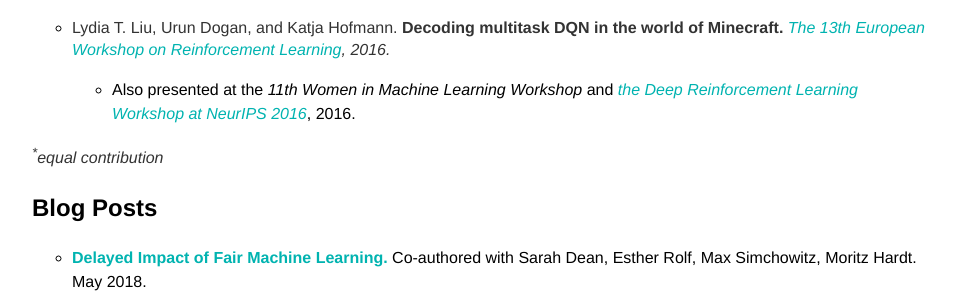
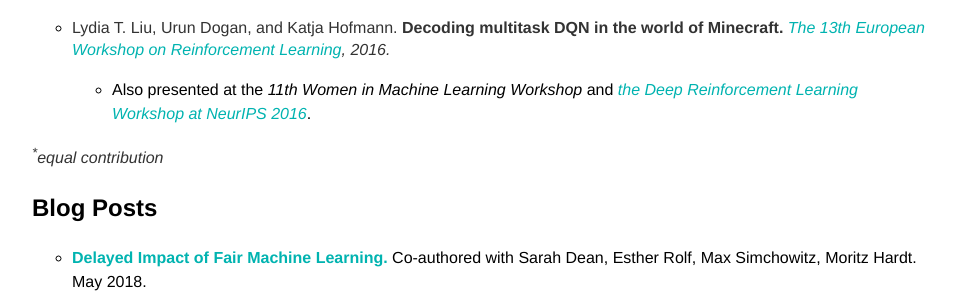
Before and after one commit to serenalwang/serenalwang.github.io, a Jekyll site: the page built from projects.md, in a window 1280 px wide. Shown: the part 526-823 px from the top of the page, without its empty margins (160-1119 px from the left). Built offline with Jekyll 4.4.1, drawn with Linux system fonts in a browser that asks for light colours.

Commit message:
Update projects.md

```diff
--- a/projects.md
+++ b/projects.md
@@ -18,7 +18,7 @@
 * Lydia T. Liu<sup>\*</sup>, Edgar Dobriban<sup>\*</sup>, and Amit Singer. ***e*****PCA: High Dimensional Exponential Family PCA.** *Annals of Applied Statistics 2018, Vol. 12, No. 4, 2121-2150.* [[doi]](https://dx.doi.org/10.1214/18-AOAS1146) [[arxiv]](https://arxiv.org/abs/1611.05550) [[software]](http://github.com/lydiatliu/epca/)
 
 * Lydia T. Liu, Urun Dogan, and Katja Hofmann. **Decoding multitask DQN in the world of Minecraft.** *[The 13th European Workshop on Reinforcement Learning](https://ewrl.files.wordpress.com/2016/11/ewrl13-2016-submission-29.pdf), 2016.*
-  * Also presented at the *11th Women in Machine Learning Workshop* and [*the Deep Reinforcement Learning Workshop at NeurIPS 2016*](https://drive.google.com/file/d/0B1PUpk7kwWu-bDd2djhqNEx2S2J4UURTUE1sVjVnS2tXZG9r/view), 2016.
+  * Also presented at the *11th Women in Machine Learning Workshop* and [*the Deep Reinforcement Learning Workshop at NeurIPS 2016*](https://drive.google.com/file/d/0B1PUpk7kwWu-bDd2djhqNEx2S2J4UURTUE1sVjVnS2tXZG9r/view).
 
 *<sup>\*</sup>equal contribution*
 
```
